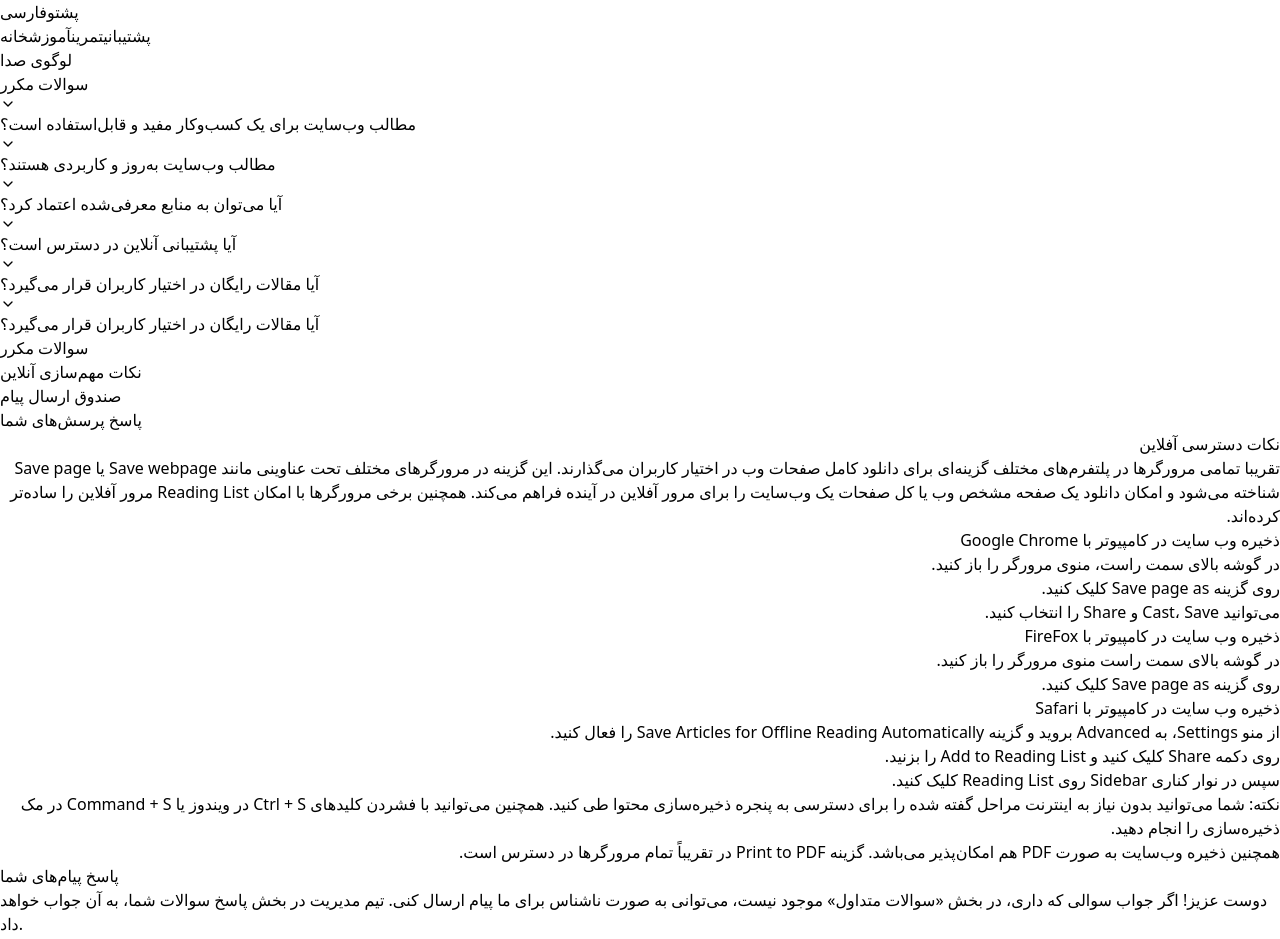
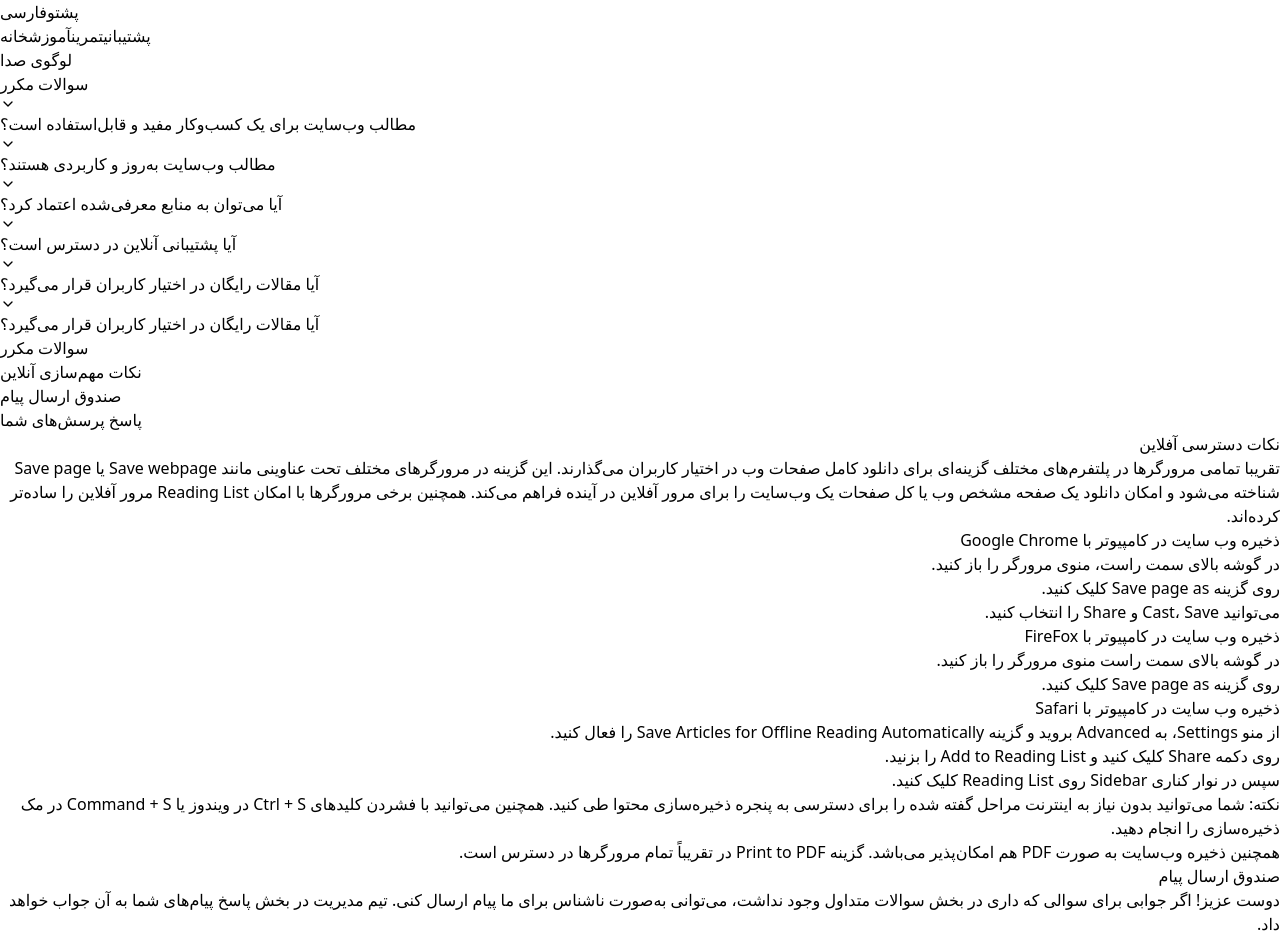
Before and after one commit to saharr268/Code-Crafter, a React (Vite) app in the folder frontend/: page /support in a window 1280 px wide. Shown: the top 939 px of the page. Built offline with nearby package versions, Linux system fonts and the light colour scheme.

Commit message:
fix(main): changes code at the messageBox  sectionand  support page

```diff
--- a/frontend/src/pages/SupportPage.jsx
+++ b/frontend/src/pages/SupportPage.jsx
@@ -1,14 +1,15 @@
 import Faq from '../helpers/Faq'
 import Footer from '../components/common/Footer'
 import OfflineTips from '../helpers/OfflineTips'
-import ChatBox from "../helpers/ChatBox";
 import AnswerQuestions from '../helpers/AnswerQuestions'
+import MessageBox from '../helpers/MessageBox'
 
 const SupportPage = () => {
   return (
     <div>
       <Faq />
       <OfflineTips />
+      <MessageBox/>
       <AnswerQuestions/>
       <Footer/>
     </div>
```
Also changed, not shown: frontend/src/helpers/MessageBox.jsx (renamed from frontend/src/helpers/ChatBox.jsx).
